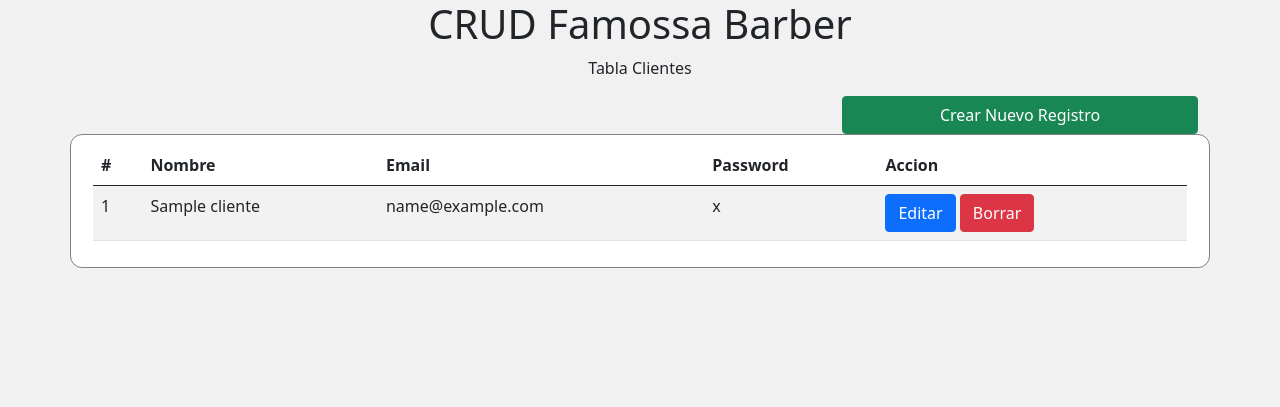
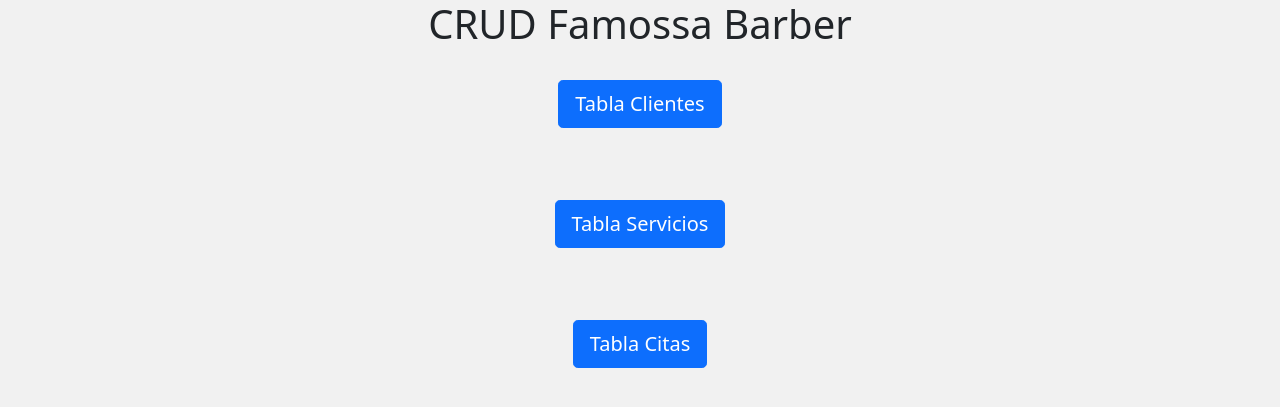
Before and after one commit to getAlexRibeiro/TFG_PELU, a PHP site: page /crud_php_mysql/crud.php in a window 1280 px wide. Shown: the top 407 px of the page. Run offline with PHP 8.4, Linux system fonts and the light colour scheme; tables that the repository leaves empty hold one stand-in row (values such as "Sample post").

Commit message:
crud display div

```diff
--- a/crud_php_mysql/crud.php
+++ b/crud_php_mysql/crud.php
@@ -20,10 +20,126 @@
 
     <title>CRUD Famossa Barber</title>
   </head>
+  <script type="text/javascript">
+         function showHideDiv(ele) {
+         	var srcElement = document.getElementById(ele);
+         	if (srcElement != null) {
+         		if (srcElement.style.display == 'none') {
+         			srcElement.style.display = 'block';
+         		}
+         		else {
+         			srcElement.style.display = 'none';
+         		}
+         		return false;
+         	}
+         }
+      </script>
   <body>
   <h1 class="text-center">CRUD Famossa Barber</h1>
-    <p class="text-center"> Tabla Clientes</p>
-    <div class="container">
+
+
+  <br>
+
+    <center><input type="button" class="btn btn-primary btn-lg btn-block" value="Tabla Clientes" onClick="showHideDiv('divMsg')"/> </center><br><br>
+    <div style="display: none; class="container" id = 'divMsg'>
+        <?php if(isset($_GET['mensaje'])) : ?>
+            <div class="alert alert-success alert-dismissible fade show" role="alert">
+                <strong><?php echo $_GET['mensaje']; ?>
+                <button type="button" class="btn-close" data-bs-dismiss="alert" aria-label="Close"></button>
+            </div>
+        <?php endif; ?>
+
+        <div class="row">
+            <div class="col-sm-4 offset-8">
+                <a href="crear.php" class="btn btn-success w-100"> Crear Nuevo Registro</a>
+            </div>
+        </div>
+        <div class="row caja">
+            <div class="col-sm-12">
+                <table class="table table-striped">
+                    <thead>
+                        <tr>
+                            <th>#</th>
+                            <th>Nombre</th>
+                            <th>Email</th>
+                            <th>Password</th>
+                            <th>Accion</th>
+                        </tr>
+                    </thead>
+                    <tbody>
+
+                        <?php while($fila = mysqli_fetch_assoc($usuarios)) : ?>
+                        <tr>
+                            <td><?php echo $fila['id']; ?></td>
+                            <td><?php echo $fila['nombre']; ?></td>
+                            <td><?php echo $fila['email']; ?></td>
+                            <td><?php echo $fila['password']; ?></td>
+                            <td>
+                            <a href="editar.php?id=<?php echo $fila['id']; ?>" class="btn btn-primary"> Editar</a>
+                            <a href="borrar.php?id=<?php echo $fila['id']; ?>" class="btn btn-danger"> Borrar</a>
+                            </td>
+                        </tr>
+
+                        <?php endwhile; ?>
+
+                    </tbody>
+                </table>
+            </div>
+        </div>
+    </div>
+    <br>
+    <!-- Tabla Servicios -->
+    <center><input type="button" class="btn btn-primary btn-lg btn-block" value="Tabla Servicios" onClick="showHideDiv('divMsg2')"/> </center><br><br>
+    <div style="display: none; class="container" id = 'divMsg2'>
+        <?php if(isset($_GET['mensaje'])) : ?>
+            <div class="alert alert-success alert-dismissible fade show" role="alert">
+                <strong><?php echo $_GET['mensaje']; ?>
+                <button type="button" class="btn-close" data-bs-dismiss="alert" aria-label="Close"></button>
+            </div>
+        <?php endif; ?>
+
+        <div class="row">
+            <div class="col-sm-4 offset-8">
+                <a href="crear.php" class="btn btn-success w-100"> Crear Nuevo Registro</a>
+            </div>
+        </div>
+        <div class="row caja">
+            <div class="col-sm-12">
+                <table class="table table-striped">
+                    <thead>
+                        <tr>
+                            <th>#</th>
+                            <th>Nombre</th>
+                            <th>Email</th>
+                            <th>Password</th>
+                            <th>Accion</th>
+                        </tr>
+                    </thead>
+                    <tbody>
+
+                        <?php while($fila = mysqli_fetch_assoc($usuarios)) : ?>
+                        <tr>
+                            <td><?php echo $fila['id']; ?></td>
+                            <td><?php echo $fila['nombre']; ?></td>
+                            <td><?php echo $fila['email']; ?></td>
+                            <td><?php echo $fila['password']; ?></td>
+                            <td>
+                            <a href="editar.php?id=<?php echo $fila['id']; ?>" class="btn btn-primary"> Editar</a>
+                            <a href="borrar.php?id=<?php echo $fila['id']; ?>" class="btn btn-danger"> Borrar</a>
+                            </td>
+                        </tr>
+
+                        <?php endwhile; ?>
+
+                    </tbody>
+                </table>
+            </div>
+        </div>
+    </div>
+    <br>
+    <!-- Tabla Citas -->
+    <center><input type="button" class="btn btn-primary btn-lg btn-block" value="Tabla Citas" onClick="showHideDiv('divMsg1')"/> </center><br><br>
+    <div style="display: none; class="container" id = 'divMsg1'>
         <?php if(isset($_GET['mensaje'])) : ?>
             <div class="alert alert-success alert-dismissible fade show" role="alert">
                 <strong><?php echo $_GET['mensaje']; ?>
@@ -70,6 +186,7 @@
         </div>
     </div>
 
+
     <!-- Optional JavaScript; choose one of the two! -->
 
     <!-- Option 1: Bootstrap Bundle with Popper -->
--- a/peluqueria.sql
+++ b/peluqueria.sql
@@ -52,6 +52,7 @@ CREATE TABLE IF NOT EXISTS `clientes` (
   `nombre` varchar(25) CHARACTER SET utf8mb4 NOT NULL,
   `email` varchar(25) DEFAULT NULL,
   `password` varchar(25) CHARACTER SET utf8mb4 NOT NULL,
+  `rol` varchar(25) CHARACTER SET utf8mb4 default 'cliente',
   PRIMARY KEY (`id`),
   UNIQUE KEY `email` (`email`)
 ) ENGINE=InnoDB AUTO_INCREMENT=11 DEFAULT CHARSET=utf8mb4;
```
